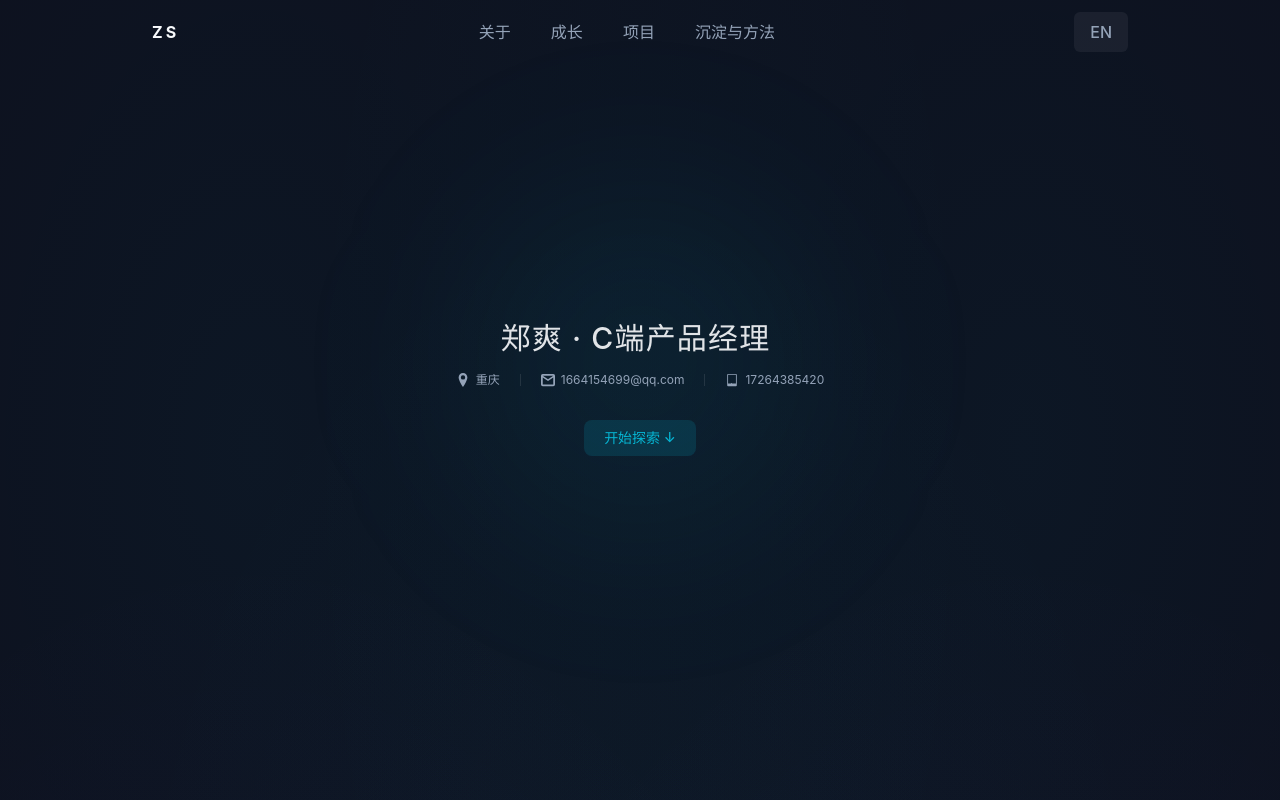
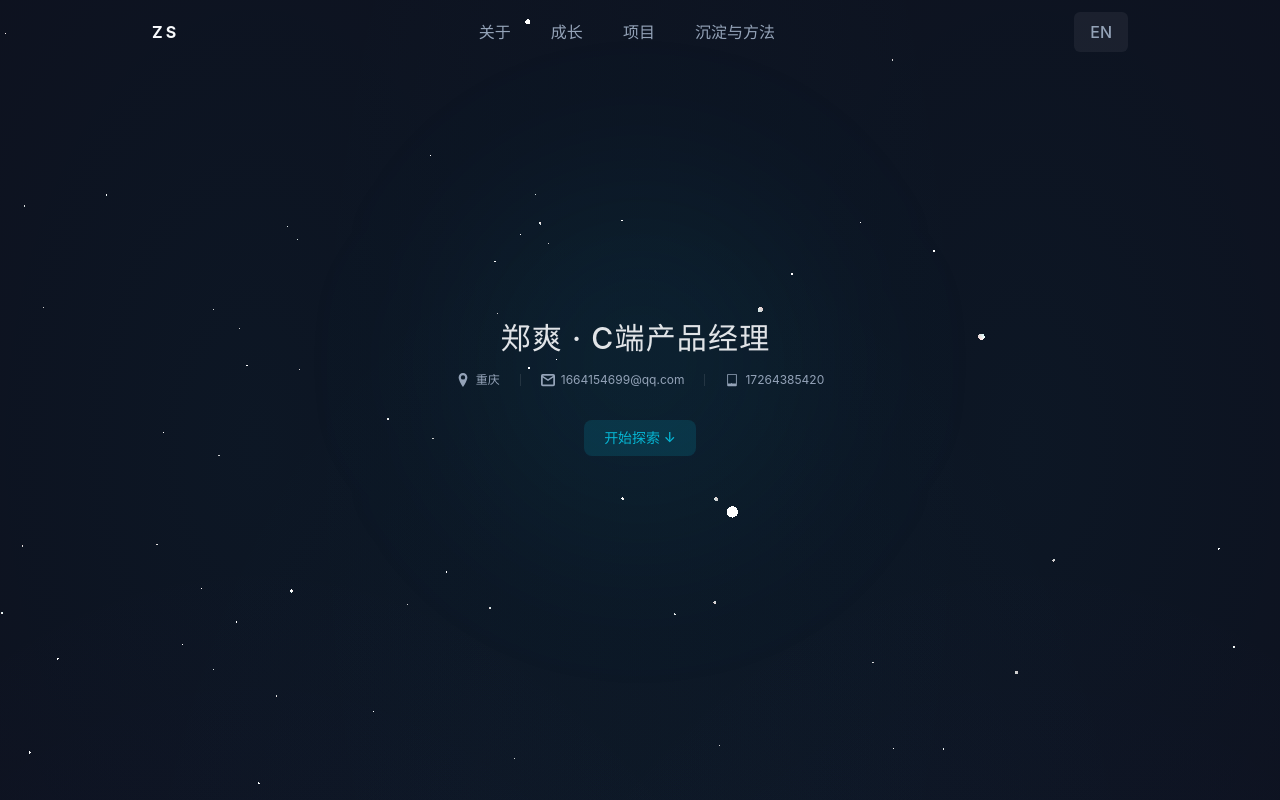
Before and after one commit to shuanzhengtranssioncom-svg/personal-website, a Next.js app: page / in a window 1280 px wide. Shown: the top 800 px of the page. Built offline with nearby package versions, Linux system fonts and the light colour scheme.

Commit message:
fix: bump Particles z-index to 10 to render above page backgrounds

```diff
--- a/src/app/page.tsx
+++ b/src/app/page.tsx
@@ -13,7 +13,7 @@
       <NavBar />
       <main className="flex-1 relative">
         {/* Particles — full page background */}
-        <div className="fixed inset-0 z-0 pointer-events-none">
+        <div className="fixed inset-0 z-10 pointer-events-none">
           <Particles
             particleCount={200}
             particleSpread={15}
--- a/src/app/projects/page.tsx
+++ b/src/app/projects/page.tsx
@@ -780,7 +780,7 @@
       <NavBar />
       <main className="flex-1 pt-24 relative">
         {/* Particles — full page background */}
-        <div className="fixed inset-0 z-0 pointer-events-none">
+        <div className="fixed inset-0 z-10 pointer-events-none">
           <Particles
             particleCount={200}
             particleSpread={15}
--- a/src/app/thoughts/page.tsx
+++ b/src/app/thoughts/page.tsx
@@ -123,7 +123,7 @@
       <NavBar />
       <main className="flex-1 pt-24 relative overflow-hidden">
         {/* Particles — full page background */}
-        <div className="fixed inset-0 z-0 pointer-events-none">
+        <div className="fixed inset-0 z-10 pointer-events-none">
           <Particles
             particleCount={200}
             particleSpread={15}
```
